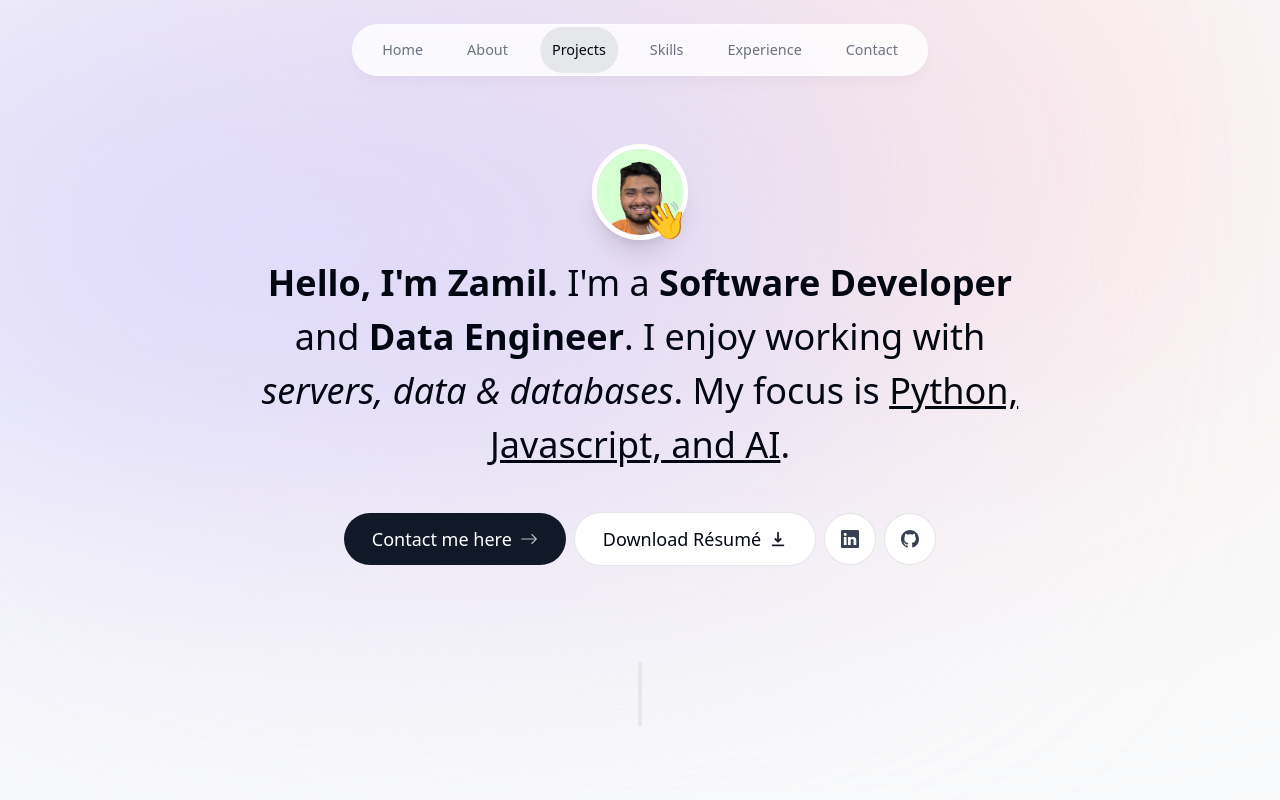
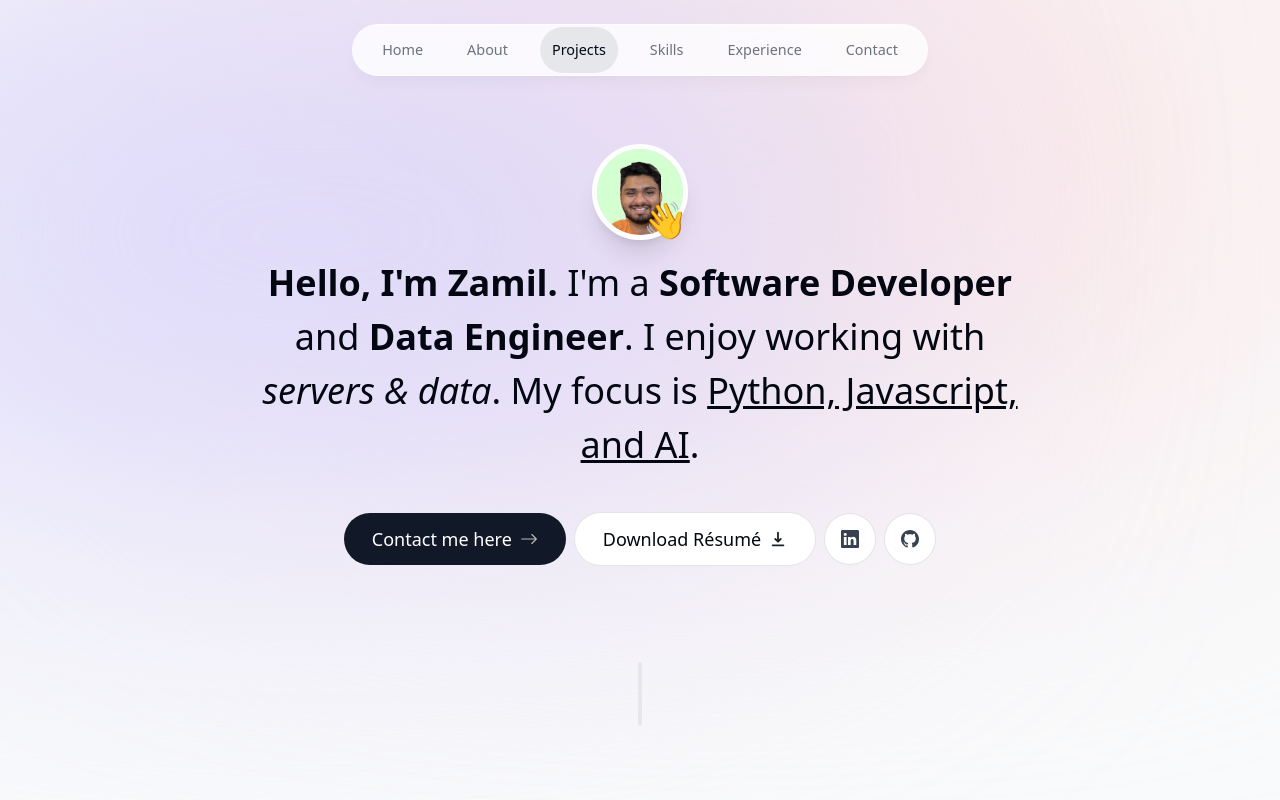
Before and after one commit to zamilbahri/portfolio-website, a Next.js app: page / in a window 1280 px wide. Shown: the top 800 px of the page. Built offline with nearby package versions, Linux system fonts and the light colour scheme.

Commit message:
modified intro text

```diff
--- a/components/intro.tsx
+++ b/components/intro.tsx
@@ -61,7 +61,7 @@ const Intro = () => {
         <span className="font-bold">Hello, I'm Zamil.</span> I'm a{' '}
         <span className="font-bold">Software Developer</span> and{' '}
         <span className="font-bold">Data Engineer</span>. I enjoy working with{' '}
-        <span className="italic">servers, data & databases</span>. My focus is{' '}
+        <span className="italic">servers & data</span>. My focus is{' '}
         <span className="underline">Python, Javascript, and AI</span>.
       </motion.h1>
 
```
